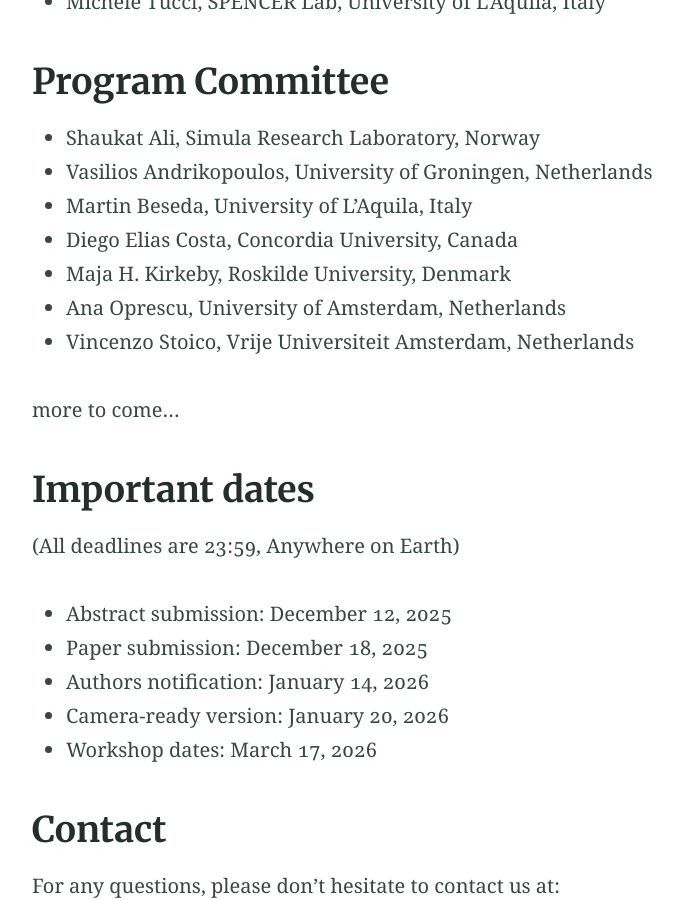
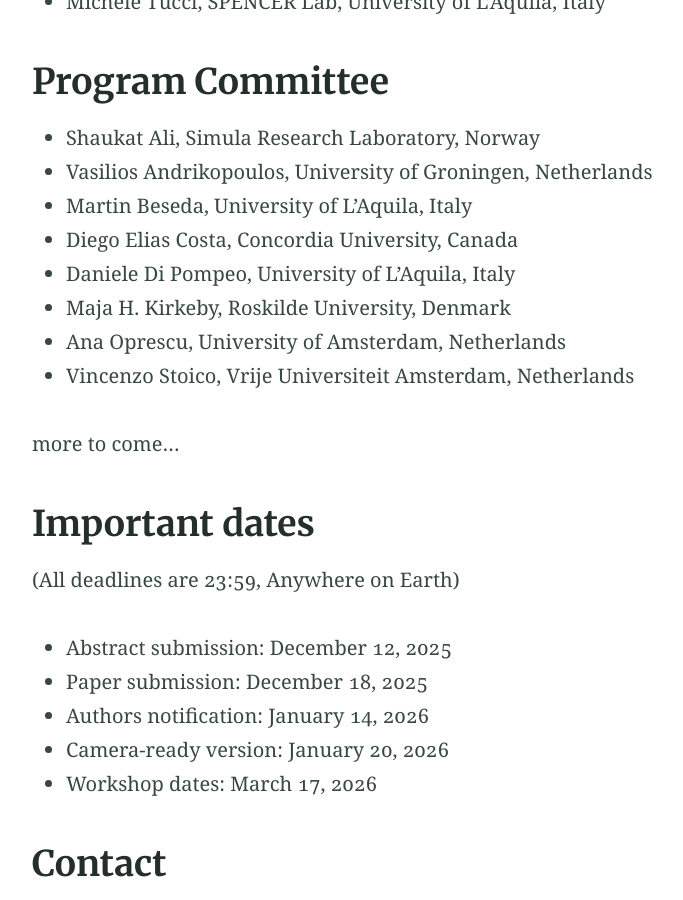
Before and after one commit to greenvolve/greenvolve.github.io, a Jekyll site: the page built from index.md, in a window 1280 px wide and 900 px high, scrolled down 4147 px. Shown: the whole window, without its empty margins (251-934 px from the left). Built offline with Jekyll 4.4.1, drawn with Linux system fonts in a browser that asks for light colours.

Commit message:
Update PC

```diff
--- a/index.md
+++ b/index.md
@@ -130,6 +130,7 @@ Contributions need to be submitted in PDF format via EasyChair to [SANER 2026](h
  * Vasilios Andrikopoulos, University of Groningen, Netherlands
  * Martin Beseda, University of L'Aquila, Italy
  * Diego Elias Costa, Concordia University, Canada
+ * Daniele Di Pompeo, University of L'Aquila, Italy
  * Maja H. Kirkeby, Roskilde University, Denmark
  * Ana Oprescu, University of Amsterdam, Netherlands
  * Vincenzo Stoico, Vrije Universiteit Amsterdam, Netherlands
```
